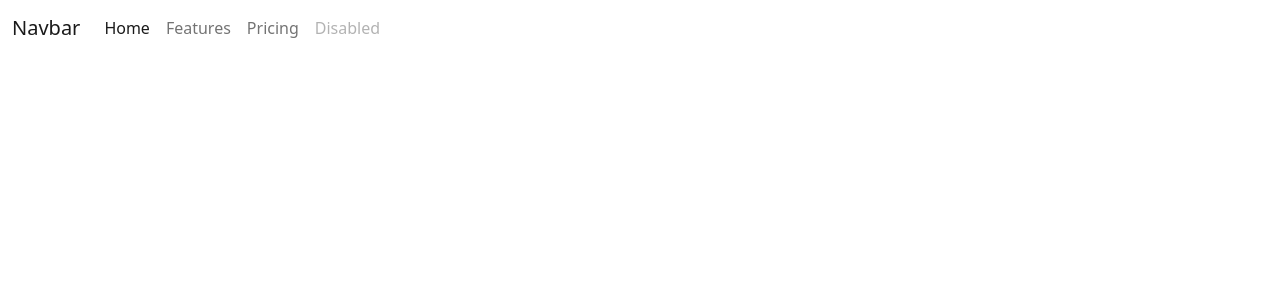
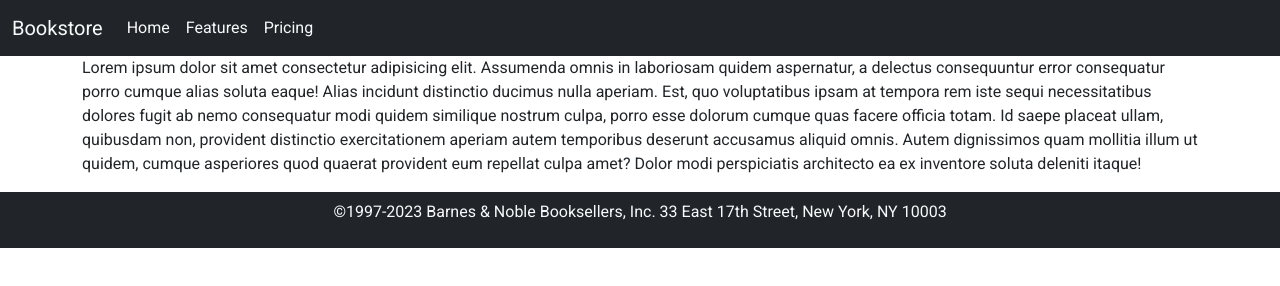
Before and after one commit to davidmillan5/BookstoreSite, a website: page index.html in a window 1280 px wide. Drawn offline with nearby package versions, Linux system fonts and the light colour scheme.

Commit message:
Working on the Index.html layout

```diff
--- /dev/null
+++ b/assets/styles/styles.css
@@ -0,0 +1,3 @@
+* {
+  font-family: 'Roboto', sans-serif;
+}
--- a/index.html
+++ b/index.html
@@ -16,14 +16,24 @@
       integrity="sha384-iYQeCzEYFbKjA/T2uDLTpkwGzCiq6soy8tYaI1GyVh/UjpbCx/TYkiZhlZB6+fzT"
       crossorigin="anonymous"
     />
+    <!-- Google Fonts -->
+    <link rel="preconnect" href="https://fonts.googleapis.com" />
+    <link rel="preconnect" href="https://fonts.gstatic.com" crossorigin />
+    <link
+      href="https://fonts.googleapis.com/css2?family=Roboto:ital,wght@0,300;0,400;0,500;0,700;1,100;1,300;1,400;1,500;1,700;1,900&display=swap"
+      rel="stylesheet"
+    />
+
+    <!-- CSS Stylesheets -->
+    <link rel="stylesheet" href="assets/styles/styles.css" />
   </head>
 
   <body>
     <header>
       <!-- place navbar here -->
-      <nav class="navbar navbar-expand-lg bg-body-tertiary">
+      <nav class="navbar navbar-expand-lg bg-body-tertiary bg-dark">
         <div class="container-fluid">
-          <a class="navbar-brand" href="#">Navbar</a>
+          <a class="navbar-brand text-light" href="#">Bookstore</a>
           <button
             class="navbar-toggler"
             type="button"
@@ -37,18 +47,50 @@
           </button>
           <div class="collapse navbar-collapse" id="navbarNavAltMarkup">
             <div class="navbar-nav">
-              <a class="nav-link active" aria-current="page" href="#">Home</a>
-              <a class="nav-link" href="#">Features</a>
-              <a class="nav-link" href="#">Pricing</a>
-              <a class="nav-link disabled">Disabled</a>
+              <a class="nav-link active text-light" aria-current="page" href="#"
+                >Home</a
+              >
+              <a class="nav-link text-light" href="#">Features</a>
+              <a class="nav-link text-light" href="#">Pricing</a>
             </div>
           </div>
         </div>
       </nav>
     </header>
-    <main></main>
-    <footer>
+    <main>
+      <div class="container">
+        <div class="row">
+          <div class="col">
+            <p>
+              Lorem ipsum dolor sit amet consectetur adipisicing elit. Assumenda
+              omnis in laboriosam quidem aspernatur, a delectus consequuntur
+              error consequatur porro cumque alias soluta eaque! Alias incidunt
+              distinctio ducimus nulla aperiam. Est, quo voluptatibus ipsam at
+              tempora rem iste sequi necessitatibus dolores fugit ab nemo
+              consequatur modi quidem similique nostrum culpa, porro esse
+              dolorum cumque quas facere officia totam. Id saepe placeat ullam,
+              quibusdam non, provident distinctio exercitationem aperiam autem
+              temporibus deserunt accusamus aliquid omnis. Autem dignissimos
+              quam mollitia illum ut quidem, cumque asperiores quod quaerat
+              provident eum repellat culpa amet? Dolor modi perspiciatis
+              architecto ea ex inventore soluta deleniti itaque!
+            </p>
+          </div>
+        </div>
+      </div>
+    </main>
+    <footer class="navbar navbar-expand-lg bg-body-tertiary bg-dark">
       <!-- place footer here -->
+      <div class="container-fluid text-center
+        <div class="row">
+          <div class="col">
+            <p class="text-center bg-dark text-light">
+              ©1997-2023 Barnes & Noble Booksellers, Inc. 33 East 17th Street,
+              New York, NY 10003
+            </p>
+          </div>
+        </div>
+      </div>
     </footer>
     <!-- Bootstrap JavaScript Libraries -->
     <script
```
